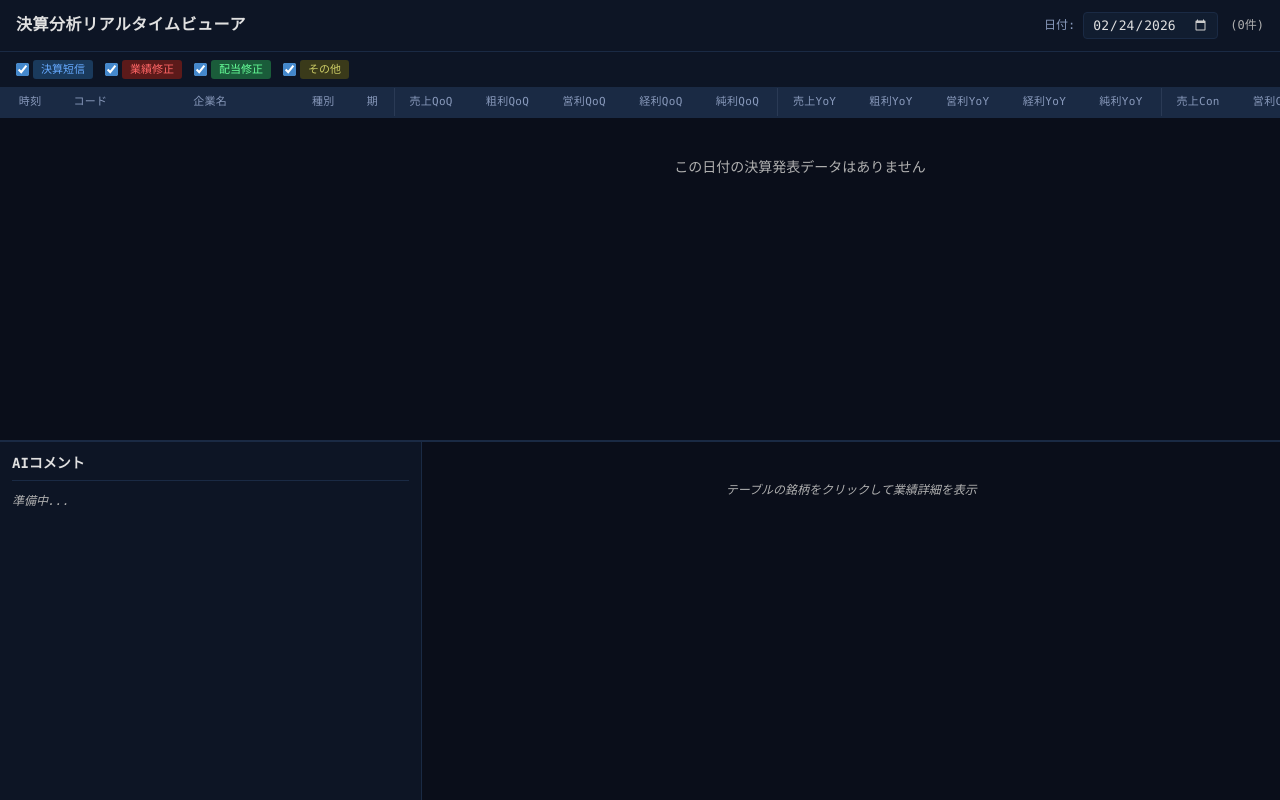
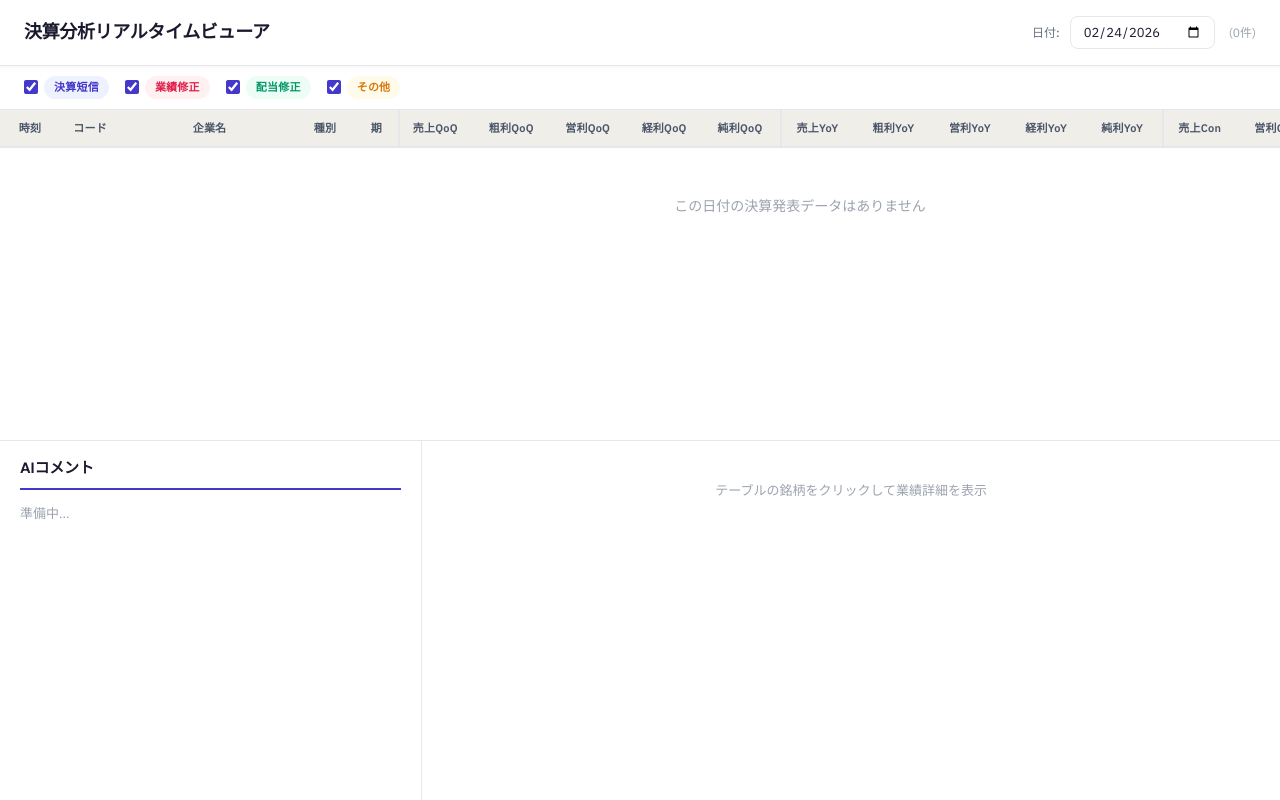
Before and after one commit to pekumirui/stock_agent, a FastAPI app: page / in a window 1280 px wide. Run offline with FastAPI, Linux system fonts and the light colour scheme; data that the repository does not hold is empty.

Commit message:
style: Web UIをダークテーマからモダンライトテーマに刷新
- viewer.cssのカラースキーム・フォント・角丸・シャドウを全面的に更新
- Google Fonts (DM Sans, IBM Plex Sans) を追加
- CLAUDE.md にマイグレーション手順と.env読み込み方法を追記
- .gitignore に .playwright-mcp/ 等を追加
- xbrl-taxonomy.md のパスtypoを修正

Co-Authored-By: Claude Opus 4.6 <noreply@anthropic.com>

```diff
--- a/web/static/css/viewer.css
+++ b/web/static/css/viewer.css
@@ -1,19 +1,45 @@
+/* =============================================
+   決算分析リアルタイムビューア - Modern Clean Theme
+   ============================================= */
+
 :root {
-    --bg-primary: #0a0e1a;
-    --bg-secondary: #0d1525;
-    --bg-tertiary: #111d30;
-    --bg-header: #1a2a44;
-    --bg-expanded: #0b1220;
-    --text-primary: #e0e0e0;
-    --text-positive: #00e676;
-    --text-negative: #ff5252;
-    --text-neutral: #b0b0b0;
-    --text-header: #8899bb;
-    --border-color: #1a2a44;
-    --highlight-row: #1a2a55;
+    /* Backgrounds */
+    --bg-primary: #f8f7f4;
+    --bg-secondary: #ffffff;
+    --bg-tertiary: #f1f0ed;
+    --bg-header: #efeee9;
+    --bg-expanded: #fafaf8;
+
+    /* Text */
+    --text-primary: #1a1a2e;
+    --text-secondary: #6b7280;
+    --text-header: #4a5568;
+    --text-neutral: #9ca3af;
+    --text-positive: #059669;
+    --text-negative: #dc2626;
+
+    /* Accent */
+    --accent: #4338ca;
+    --accent-light: #eef2ff;
+    --accent-teal: #0d9488;
+
+    /* Borders & Shadows */
+    --border-color: #e5e7eb;
+    --border-light: #f3f4f6;
+    --shadow-sm: 0 1px 2px rgba(0, 0, 0, 0.04);
+    --shadow-md: 0 4px 12px rgba(0, 0, 0, 0.06);
+    --shadow-lg: 0 8px 24px rgba(0, 0, 0, 0.08);
+
+    /* Interaction */
+    --highlight-row: #f5f3ff;
+    --transition: 0.2s ease;
+
+    /* Fonts */
+    --font-heading: "DM Sans", sans-serif;
+    --font-body: "IBM Plex Sans", sans-serif;
 }
 
-/* リセット */
+/* Reset */
 *, *::before, *::after {
     box-sizing: border-box;
     margin: 0;
@@ -21,15 +47,17 @@
 }
 
 body {
-    font-family: "SF Mono", "Menlo", "Monaco", "Consolas", "Liberation Mono", "Courier New", monospace;
+    font-family: var(--font-body);
     font-size: 13px;
     background-color: var(--bg-primary);
     color: var(--text-primary);
-    line-height: 1.4;
+    line-height: 1.5;
     overflow-x: auto;
+    -webkit-font-smoothing: antialiased;
+    -moz-osx-font-smoothing: grayscale;
 }
 
-/* コンテナ */
+/* Container */
 .viewer-container {
     min-width: 1400px;
     padding: 0;
@@ -38,50 +66,62 @@ body {
     height: 100vh;
 }
 
-/* ヘッダー */
+/* =============================================
+   Header
+   ============================================= */
 .viewer-header {
     display: flex;
     justify-content: space-between;
     align-items: center;
-    padding: 12px 16px;
+    padding: 16px 24px;
     background-color: var(--bg-secondary);
     border-bottom: 1px solid var(--border-color);
     position: sticky;
     top: 0;
     z-index: 100;
+    box-shadow: var(--shadow-sm);
 }
 
 .header-title {
-    font-size: 16px;
-    font-weight: 600;
+    font-family: var(--font-heading);
+    font-size: 18px;
+    font-weight: 700;
     color: var(--text-primary);
-    letter-spacing: 0.5px;
+    letter-spacing: -0.02em;
 }
 
 .header-right {
     display: flex;
     align-items: center;
-    gap: 8px;
+    gap: 10px;
 }
 
 .date-label {
-    color: var(--text-header);
+    color: var(--text-secondary);
     font-size: 12px;
+    font-weight: 500;
 }
 
 .date-picker {
-    background-color: var(--bg-tertiary);
+    background-color: var(--bg-secondary);
     color: var(--text-primary);
     border: 1px solid var(--border-color);
-    border-radius: 4px;
-    padding: 4px 8px;
-    font-family: inherit;
+    border-radius: 8px;
+    padding: 6px 12px;
+    font-family: var(--font-body);
     font-size: 13px;
     cursor: pointer;
+    transition: border-color var(--transition), box-shadow var(--transition);
 }
 
-.date-picker::-webkit-calendar-picker-indicator {
-    filter: invert(0.8);
+.date-picker:hover {
+    border-color: var(--accent);
+}
+
+.date-picker:focus {
+    outline: none;
+    border-color: var(--accent);
+    box-shadow: 0 0 0 3px var(--accent-light);
 }
 
 .record-count {
@@ -90,46 +130,56 @@ body {
     margin-left: 4px;
 }
 
-/* フィルタバー */
+/* =============================================
+   Filter Bar
+   ============================================= */
 .filter-bar {
     display: flex;
     justify-content: space-between;
     align-items: center;
-    padding: 8px 16px;
+    padding: 10px 24px;
     background-color: var(--bg-secondary);
     border-bottom: 1px solid var(--border-color);
 }
 
 .filter-checks {
     display: flex;
-    gap: 12px;
+    gap: 16px;
     align-items: center;
 }
 
 .filter-label {
     display: flex;
     align-items: center;
-    gap: 4px;
+    gap: 6px;
     cursor: pointer;
     user-select: none;
+    transition: opacity var(--transition);
+}
+
+.filter-label:hover {
+    opacity: 0.8;
 }
 
 .filter-label input[type="checkbox"] {
-    accent-color: #4488cc;
+    accent-color: var(--accent);
     cursor: pointer;
+    width: 14px;
+    height: 14px;
 }
 
 .filter-tag {
     font-size: 11px;
-    padding: 2px 8px;
-    border-radius: 3px;
-    font-weight: 500;
+    padding: 3px 10px;
+    border-radius: 9999px;
+    font-weight: 600;
+    letter-spacing: 0.02em;
 }
 
-.tag-earnings { background-color: #1a3a5c; color: #66aaff; }
-.tag-revision { background-color: #5c1a1a; color: #ff6666; }
-.tag-dividend { background-color: #1a5c3a; color: #66ff99; }
-.tag-other { background-color: #3a3a1a; color: #cccc66; }
+.tag-earnings { background-color: #eef2ff; color: #4338ca; }
+.tag-revision { background-color: #fff1f2; color: #e11d48; }
+.tag-dividend { background-color: #ecfdf5; color: #059669; }
+.tag-other    { background-color: #fffbeb; color: #d97706; }
 
 .filter-actions {
     display: flex;
@@ -137,33 +187,39 @@ body {
 }
 
 .btn {
-    background-color: var(--bg-tertiary);
-    color: var(--text-header);
+    background-color: var(--bg-secondary);
+    color: var(--text-secondary);
     border: 1px solid var(--border-color);
-    border-radius: 4px;
-    padding: 4px 12px;
-    font-family: inherit;
-    font-size: 11px;
+    border-radius: 8px;
+    padding: 6px 14px;
+    font-family: var(--font-body);
+    font-size: 12px;
+    font-weight: 500;
     cursor: pointer;
-    transition: background-color 0.15s;
+    transition: all var(--transition);
 }
 
 .btn:hover {
-    background-color: var(--bg-header);
+    background-color: var(--bg-tertiary);
+    border-color: #d1d5db;
     color: var(--text-primary);
 }
 
 .btn-sm {
-    padding: 3px 10px;
+    padding: 4px 10px;
     font-size: 11px;
 }
 
-/* テーブル */
+/* =============================================
+   Table
+   ============================================= */
 .table-wrapper {
     overflow-x: auto;
     overflow-y: auto;
     flex: 1;
     min-height: 0;
+    background-color: var(--bg-secondary);
+    margin: 0;
 }
 
 .viewer-table {
@@ -173,17 +229,17 @@ body {
     min-width: 1600px;
 }
 
-/* 列幅 */
+/* Column widths */
 .col-toggle { width: 30px; }
-.col-time { width: 55px; }
+.col-time   { width: 55px; }
 .col-ticker { width: 55px; }
-.col-name { width: 160px; }
-.col-type { width: 50px; }
+.col-name   { width: 160px; }
+.col-type   { width: 55px; }
 .col-period { width: 40px; }
-.col-num { width: 70px; }
-.col-info { width: 120px; }
+.col-num    { width: 70px; }
+.col-info   { width: 120px; }
 
-/* ヘッダー */
+/* Table header */
 .viewer-table thead {
     position: sticky;
     top: 0;
@@ -193,98 +249,105 @@ body {
 .viewer-table thead th {
     background-color: var(--bg-header);
     color: var(--text-header);
+    font-family: var(--font-body);
     font-size: 11px;
-    font-weight: 500;
-    padding: 6px 4px;
+    font-weight: 600;
+    padding: 10px 4px;
     text-align: center;
     border-bottom: 2px solid var(--border-color);
     white-space: nowrap;
     overflow: hidden;
     text-overflow: ellipsis;
-    letter-spacing: 0.3px;
+    letter-spacing: 0.02em;
+    text-transform: none;
 }
 
 .section-start {
-    border-left: 1px solid #2a3a55 !important;
+    border-left: 2px solid var(--border-color) !important;
 }
 
-/* データ行 */
+/* Data rows */
 .data-row {
-    border-bottom: 1px solid var(--border-color);
-    transition: background-color 0.1s;
+    border-bottom: 1px solid var(--border-light);
+    transition: background-color var(--transition), box-shadow var(--transition);
+    cursor: pointer;
 }
 
 .data-row:hover {
     background-color: var(--highlight-row);
+    box-shadow: inset 0 0 0 1px rgba(67, 56, 202, 0.06);
 }
 
 .data-row:nth-child(2n+1) {
+    background-color: var(--bg-primary);
+}
+
+.data-row:nth-child(2n) {
     background-color: var(--bg-secondary);
 }
 
-.data-row:nth-child(2n) {
-    background-color: var(--bg-primary);
-}
-
 .data-row td {
-    padding: 5px 4px;
+    padding: 7px 4px;
     white-space: nowrap;
     overflow: hidden;
     text-overflow: ellipsis;
     vertical-align: middle;
-    font-size: 12px;
+    font-size: 12.5px;
+    font-variant-numeric: tabular-nums;
 }
 
-/* トグルボタン */
+/* Toggle button */
 .toggle-btn {
     background: none;
     border: none;
-    color: var(--text-header);
+    color: var(--text-neutral);
     cursor: pointer;
     font-size: 10px;
     padding: 2px 6px;
-    border-radius: 3px;
-    transition: all 0.15s;
+    border-radius: 4px;
+    transition: all var(--transition);
 }
 
 .toggle-btn:hover {
-    background-color: var(--bg-header);
+    background-color: var(--bg-tertiary);
     color: var(--text-primary);
 }
 
 .toggle-btn.expanded {
-    color: var(--text-positive);
+    color: var(--accent);
 }
 
-/* 列のテキスト配置 */
-.col-time { text-align: center; color: var(--text-neutral); }
-.col-ticker { text-align: center; font-weight: 600; }
-.col-name { text-align: left; padding-left: 8px !important; }
-.col-type { text-align: center; }
-.col-period { text-align: center; color: var(--text-neutral); }
-.col-num { text-align: right; padding-right: 8px !important; }
-.col-info { text-align: left; padding-left: 8px !important; color: var(--text-neutral); font-size: 11px; }
+/* Column text alignment */
+.col-time   { text-align: center; color: var(--text-neutral); }
+.col-ticker { text-align: center; font-weight: 600; color: var(--accent); }
+.col-name   { text-align: left; padding-left: 8px !important; }
+.col-type   { text-align: center; }
+.col-period { text-align: center; color: var(--text-secondary); font-weight: 500; }
+.col-num    { text-align: right; padding-right: 8px !important; }
+.col-info   { text-align: left; padding-left: 8px !important; color: var(--text-secondary); font-size: 11px; }
 
-/* バッジ */
+/* Badges */
 .badge {
     display: inline-block;
     font-size: 10px;
-    padding: 1px 6px;
-    border-radius: 3px;
-    font-weight: 500;
-    letter-spacing: 0.3px;
+    padding: 2px 8px;
+    border-radius: 9999px;
+    font-weight: 600;
+    letter-spacing: 0.02em;
 }
 
-.badge-earnings { background-color: #1a3a5c; color: #66aaff; }
-.badge-revision { background-color: #5c1a1a; color: #ff6666; }
-.badge-dividend { background-color: #1a5c3a; color: #66ff99; }
-.badge-other { background-color: #3a3a1a; color: #cccc66; }
+.badge-earnings { background-color: #eef2ff; color: #4338ca; }
+.badge-revision { background-color: #fff1f2; color: #e11d48; }
+.badge-dividend { background-color: #ecfdf5; color: #059669; }
+.badge-other    { background-color: #fffbeb; color: #d97706; }
 
-/* 値の色 */
-.positive { color: var(--text-positive) !important; }
-.negative { color: var(--text-negative) !important; }
+/* Value colors */
+.positive { color: var(--text-positive) !important; font-weight: 500; }
+.negative { color: var(--text-negative) !important; font-weight: 500; }
 
-/* 展開行 */
+/* =============================================
+   Detail Row (Expandable)
+   ============================================= */
 .detail-row {
     background-color: var(--bg-expanded) !important;
 }
@@ -345,26 +407,26 @@ body {
 
 .detail-table .row-label {
     text-align: left;
-    color: var(--text-neutral);
+    color: var(--text-secondary);
     font-weight: 500;
     width: 80px;
 }
 
 .detail-empty {
     color: var(--text-neutral);
-    font-size: 12px;
-    font-style: italic;
+    font-size: 13px;
+    font-style: normal;
 }
 
-/* データなし */
+/* No data */
 .no-data {
     text-align: center !important;
     color: var(--text-neutral);
-    padding: 40px 16px !important;
+    padding: 48px 16px !important;
     font-size: 14px;
 }
 
-/* htmx読込中 */
+/* htmx loading */
 .htmx-request .htmx-indicator,
 .htmx-request.htmx-indicator {
     opacity: 1;
@@ -374,26 +436,30 @@ tbody.htmx-settling tr.detail-row {
     opacity: 0;
 }
 
-/* スクロールバーカスタマイズ */
+/* =============================================
+   Scrollbar
+   ============================================= */
 ::-webkit-scrollbar {
-    width: 8px;
-    height: 8px;
+    width: 6px;
+    height: 6px;
 }
 
 ::-webkit-scrollbar-track {
-    background: var(--bg-primary);
+    background: transparent;
 }
 
 ::-webkit-scrollbar-thumb {
-    background: var(--bg-header);
-    border-radius: 4px;
+    background: #d1d5db;
+    border-radius: 9999px;
 }
 
 ::-webkit-scrollbar-thumb:hover {
-    background: #2a4a6c;
+    background: #9ca3af;
 }
 
-/* === 3-Area Layout === */
+/* =============================================
+   3-Area Layout
+   ============================================= */
 .content-area {
     display: flex;
     flex-direction: column;
@@ -406,14 +472,15 @@ tbody.htmx-settling tr.detail-row {
     display: flex;
     height: 45vh;
     min-height: 200px;
-    border-top: 2px solid var(--border-color);
+    border-top: 1px solid var(--border-color);
+    background-color: var(--bg-secondary);
 }
 
 .ai-comment-panel {
     width: 33%;
     min-width: 250px;
     border-right: 1px solid var(--border-color);
-    padding: 12px;
+    padding: 16px 20px;
     overflow-y: auto;
     background-color: var(--bg-secondary);
 }
@@ -421,37 +488,44 @@ tbody.htmx-settling tr.detail-row {
 .financial-detail-wrapper {
     flex: 1;
     overflow-y: auto;
-    background-color: var(--bg-primary);
+    background-color: var(--bg-secondary);
 }
 
 /* Panel Title */
 .panel-title {
+    font-family: var(--font-heading);
     color: var(--text-primary);
-    font-size: 14px;
-    font-weight: 600;
-    margin-bottom: 12px;
-    padding-bottom: 6px;
-    border-bottom: 1px solid var(--border-color);
+    font-size: 15px;
+    font-weight: 700;
+    margin-bottom: 14px;
+    padding-bottom: 8px;
+    border-bottom: 2px solid var(--accent);
+    letter-spacing: -0.01em;
 }
 
-/* Financial Detail Panel */
+/* =============================================
+   Financial Detail Panel
+   ============================================= */
 .financial-detail-panel {
-    padding: 12px 16px;
+    padding: 16px 20px;
 }
 
 .detail-section {
-    margin-bottom: 16px;
+    margin-bottom: 20px;
 }
 
 .section-title {
-    color: var(--text-header);
-    font-size: 12px;
+    font-family: var(--font-heading);
+    color: var(--text-primary);
+    font-size: 13px;
     font-weight: 600;
-    margin-bottom: 4px;
-    letter-spacing: 0.3px;
+    margin-bottom: 8px;
+    padding-left: 10px;
+    border-left: 3px solid var(--accent);
+    letter-spacing: -0.01em;
 }
 
-/* History Tables in Detail Panel */
+/* History tables in detail panel */
 .detail-history-table {
     width: 100%;
     border-collapse: collapse;
--- a/web/templates/base.html
+++ b/web/templates/base.html
@@ -4,6 +4,9 @@
     <meta charset="UTF-8">
     <meta name="viewport" content="width=device-width, initial-scale=1.0">
     <title>{% block title %}決算分析リアルタイムビューア{% endblock %}</title>
+    <link rel="preconnect" href="https://fonts.googleapis.com">
+    <link rel="preconnect" href="https://fonts.gstatic.com" crossorigin>
+    <link href="https://fonts.googleapis.com/css2?family=DM+Sans:ital,opsz,wght@0,9..40,400;0,9..40,500;0,9..40,600;0,9..40,700;1,9..40,400&family=IBM+Plex+Sans:wght@400;500;600&display=swap" rel="stylesheet">
     <link rel="stylesheet" href="/static/css/viewer.css">
     <script src="https://unpkg.com/htmx.org@2.0.4"></script>
     <script defer src="https://cdn.jsdelivr.net/npm/alpinejs@3.x.x/dist/cdn.min.js"></script>
```
Also changed, not shown: other parts of web/static/css/viewer.css (+31 -31 lines), CLAUDE.md (+7 -0 lines), .claude/rules/xbrl-taxonomy.md, .claude/settings.json, .claude/settings.local.json, 1 other file.
